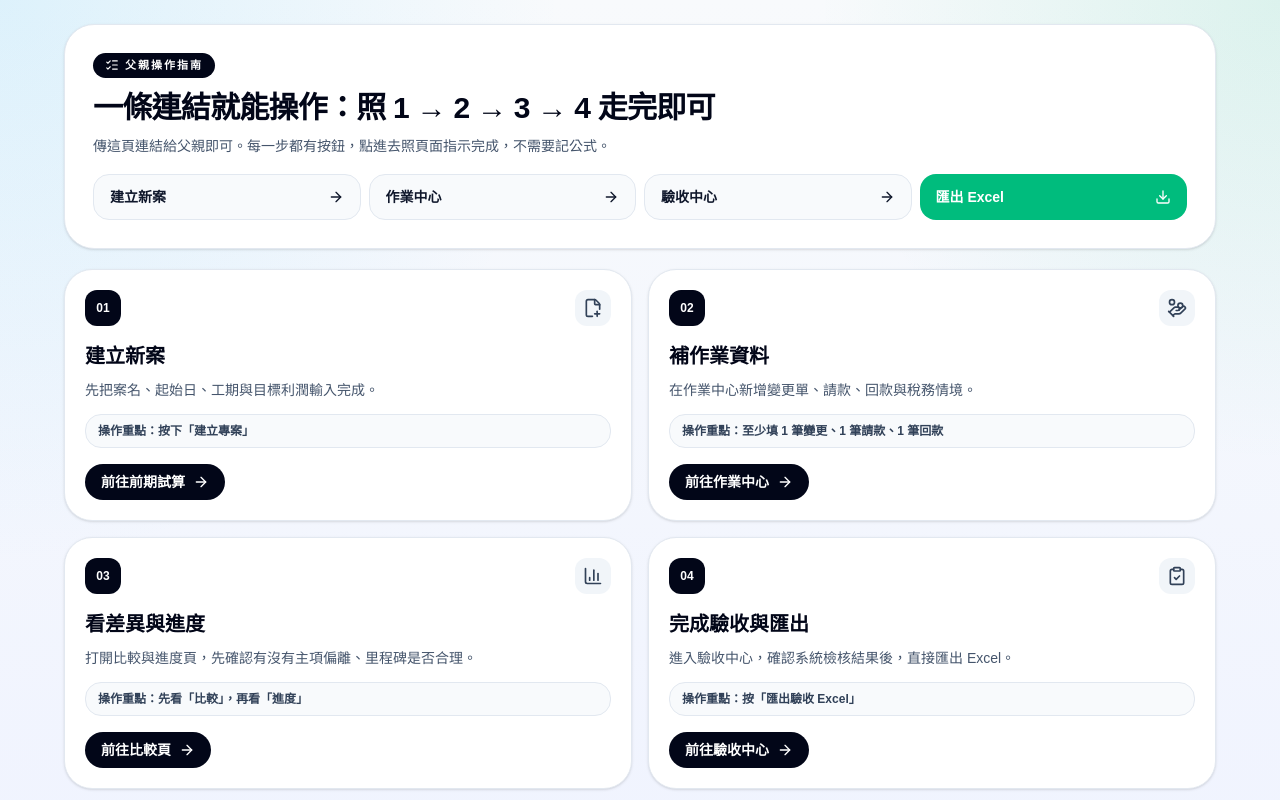
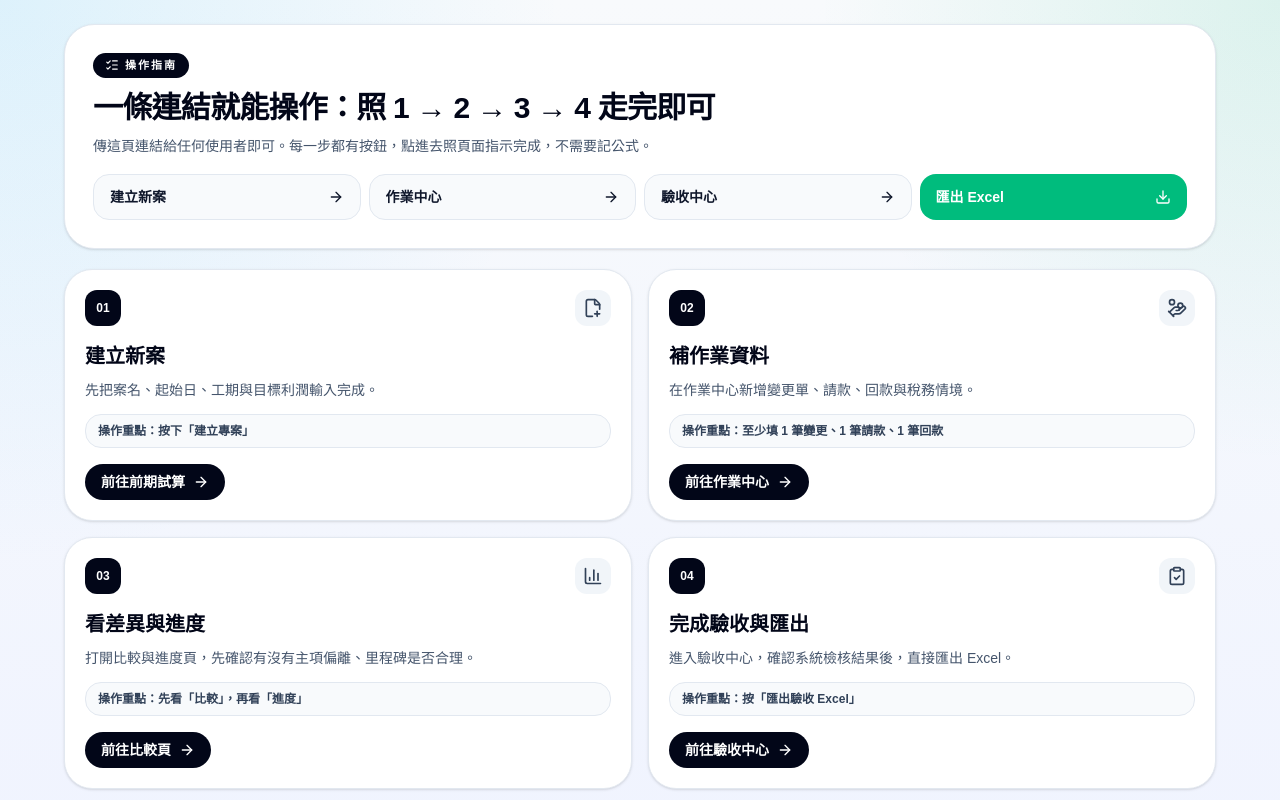
Before and after one commit to max-edtech/stem-insight-mvp-demo, a Next.js app: page /guide in a window 1280 px wide. Shown: the top 800 px of the page. Built offline with nearby package versions, Linux system fonts and the light colour scheme; no server answers; the database is empty.

Commit message:
Generalize guide wording for broader sharing

```diff
--- a/app/guide/page.tsx
+++ b/app/guide/page.tsx
@@ -77,7 +77,7 @@ export default async function GuidePage() {
           <div className="flex flex-wrap items-center gap-2">
             <span className="inline-flex items-center gap-1.5 rounded-full bg-slate-950 px-3 py-1 text-[11px] font-bold uppercase tracking-[0.18em] text-white">
               <ListChecks className="h-3.5 w-3.5" />
-              父親操作指南
+              操作指南
             </span>
             {latestProject && (
               <span className="rounded-full bg-slate-100 px-3 py-1 text-xs font-semibold text-slate-600">
@@ -90,7 +90,7 @@ export default async function GuidePage() {
             一條連結就能操作：照 1 → 2 → 3 → 4 走完即可
           </h1>
           <p className="mt-2 text-sm leading-6 text-slate-600">
-            傳這頁連結給父親即可。每一步都有按鈕，點進去照頁面指示完成，不需要記公式。
+            傳這頁連結給任何使用者即可。每一步都有按鈕，點進去照頁面指示完成，不需要記公式。
           </p>
 
           <div className="mt-4 grid gap-2 sm:grid-cols-2 lg:grid-cols-4">
--- a/app/page.tsx
+++ b/app/page.tsx
@@ -124,7 +124,7 @@ export default async function HomePage() {
                   href="/guide"
                   className="inline-flex items-center gap-2 rounded-full border border-emerald-300/40 bg-emerald-300/10 px-5 py-3 text-sm font-semibold text-emerald-100 transition-transform hover:-translate-y-0.5"
                 >
-                  父親操作指南
+                  操作指南
                   <BookOpenCheck className="h-4 w-4" />
                 </Link>
               </div>
```
